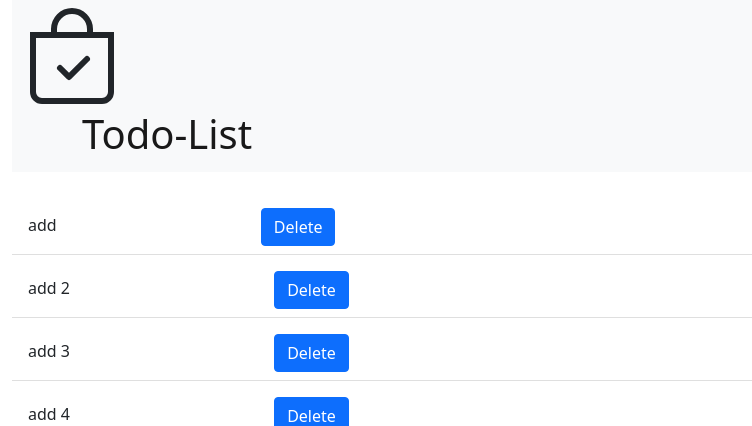
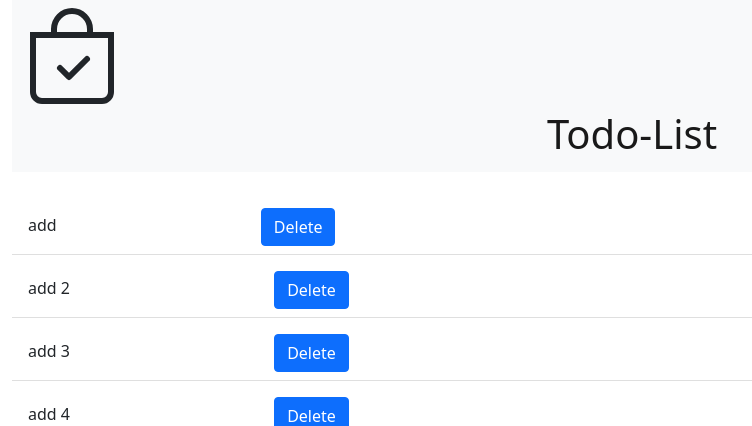
Before and after one commit to manan2110/django, a Django app: page /todo/ in a window 1280 px wide. Shown: the top 426 px of the page, without its empty margins (0-752 px from the left). Run offline with Django 3.2, Linux system fonts and the light colour scheme; data comes from the database, SQL or seed files in the repository; both versions use the stored data as it was after the commit.

Commit message:
made changes in styling

```diff
--- a/ToDoApp/ToDoApp/urls.py
+++ b/ToDoApp/ToDoApp/urls.py
@@ -18,6 +18,7 @@ from django.urls import path
 from todo.views import todoView, addTodo, deleteTodo
 urlpatterns = [
     path('admin/', admin.site.urls),
+    path('', todoView),
     path('todo/', todoView),
     path('addTodo/',addTodo),
     path('deleteTodo/<int:todo_id>/',deleteTodo),
--- a/ToDoApp/templates/todo.html
+++ b/ToDoApp/templates/todo.html
@@ -21,7 +21,7 @@
           </svg>
     </div>
 
-    <div class="container" style="display: inline;">
+    <div class="container" style="display: inline;   text-align: center;">
       <a class="navbar-brand" style = "font-size: 2.5em " href="/todo/">Todo-List</a>
     </div>
   </nav>
```
Also changed, not shown: ToDoApp/db.sqlite3.
